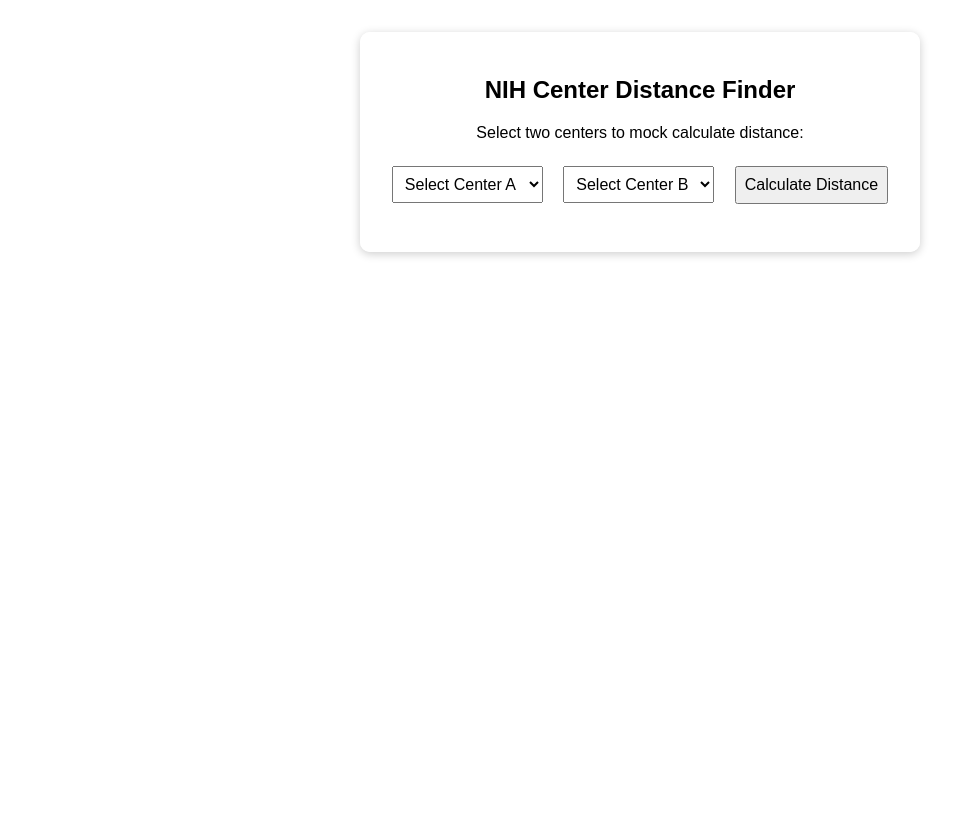
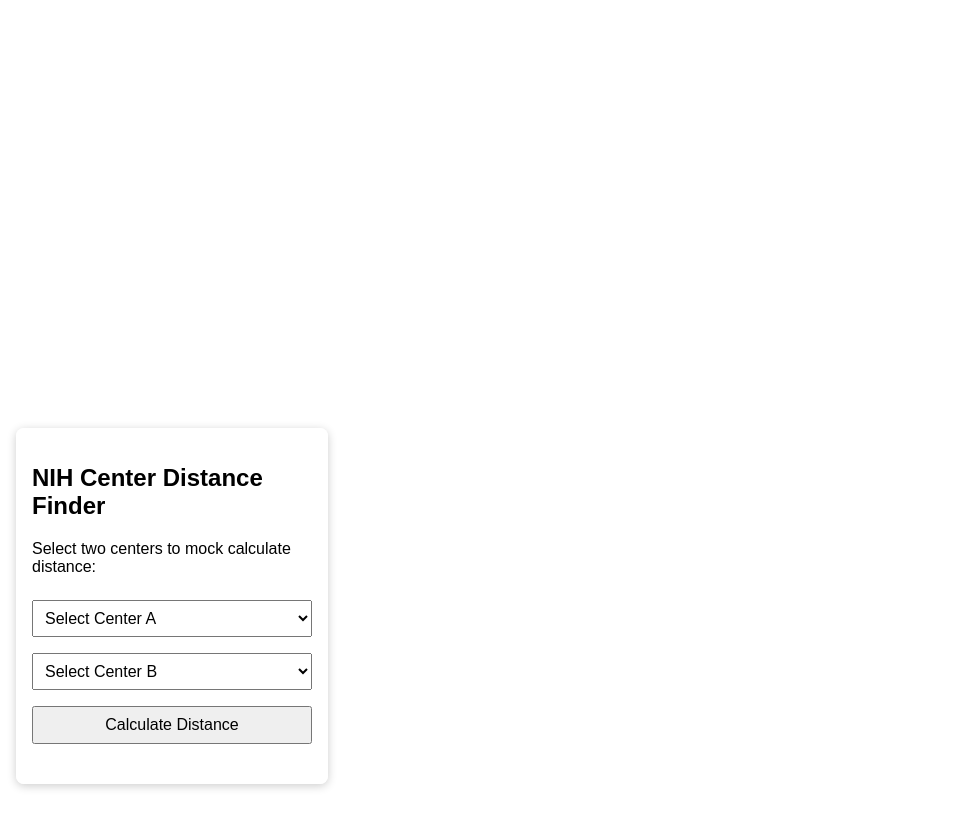
Before and after one commit to praveenkalura/newnihapp, a Django app: page / in a window 1280 px wide. Shown: the whole page, without its empty margins (0-973 px from the left). After the commit the page ends 789 px from the top, so only its background shows below. Run offline with Django 4.2, Linux system fonts and the light colour scheme; some libraries are stand-ins or nearby versions.

Commit message:
Update map.html

```diff
--- a/templates/map.html
+++ b/templates/map.html
@@ -13,110 +13,146 @@
       font-family: Arial, sans-serif;
     }
     #map {
-      position: fixed;
-      top: 0;
-      left: 0;
       width: 100%;
       height: 100%;
-      z-index: -1;
     }
     #controls {
-      position: relative;
-      margin: 2rem auto;
+      position: absolute;
+      bottom: 1rem;
+      left: 1rem;
       background: rgba(255, 255, 255, 0.95);
-      padding: 1.5rem;
-      border-radius: 10px;
-      width: fit-content;
-      text-align: center;
-      box-shadow: 0 2px 10px rgba(0,0,0,0.2);
+      padding: 1rem;
+      border-radius: 8px;
+      box-shadow: 0 2px 10px rgba(0, 0, 0, 0.2);
       z-index: 10;
+      width: 280px;
     }
     select, button {
+      width: 100%;
       padding: 0.5rem;
-      margin: 0.5rem;
+      margin: 0.5rem 0;
       font-size: 1rem;
     }
     #result {
+      font-weight: bold;
       margin-top: 1rem;
-      font-weight: bold;
     }
   </style>
 </head>
 <body>
 <div id="map"></div>
-
 <div id="controls">
   <h2>NIH Center Distance Finder</h2>
   <p>Select two centers to mock calculate distance:</p>
   <select id="centerA">
     <option value="">Select Center A</option>
-      <option>Roorkee (HQ)</option>
-      <option>Jammu</option>
-      <option>Kolkata</option>
-      <option>Belagavi</option>
-      <option>Kakinada</option>
+    <option value="Roorkee">National Institute of Hydrology Headquarters, Roorkee</option>
+<option value="Jammu">Western Himalayan Regional Centre, Jammu</option>
+<option value="Kolkata">Eastern Regional Centre, Kolkata</option>
+<option value="Belagavi">Hard Rock Regional Centre, Belagavi</option>
+<option value="Kakinada">Deltaic Regional Centre, Kakinada</option>
+<option value="Bhopal">Central India Hydrology Regional Centre, Bhopal</option>
+<option value="Guwahati">North Eastern Regional Centre, Guwahati</option>
+<option value="Patna">Centre for Flood Management Studies, Patna</option>
+<option value="Jodhpur">North Western Regional Centre, Jodhpur</option>
   </select>
-
   <select id="centerB">
     <option value="">Select Center B</option>
-      <option>Roorkee (HQ)</option>
-      <option>Jammu</option>
-      <option>Kolkata</option>
-      <option>Belagavi</option>
-      <option>Kakinada</option>
+    <option value="Roorkee">National Institute of Hydrology Headquarters, Roorkee</option>
+<option value="Jammu">Western Himalayan Regional Centre, Jammu</option>
+<option value="Kolkata">Eastern Regional Centre, Kolkata</option>
+<option value="Belagavi">Hard Rock Regional Centre, Belagavi</option>
+<option value="Kakinada">Deltaic Regional Centre, Kakinada</option>
+<option value="Bhopal">Central India Hydrology Regional Centre, Bhopal</option>
+<option value="Guwahati">North Eastern Regional Centre, Guwahati</option>
+<option value="Patna">Centre for Flood Management Studies, Patna</option>
+<option value="Jodhpur">North Western Regional Centre, Jodhpur</option>
   </select>
-
   <button onclick="calculateDistance()">Calculate Distance</button>
-
   <div id="result"></div>
 </div>
 
 <script>
   function calculateDistance() {
-      const a = document.getElementById("centerA").value;
-      const b = document.getElementById("centerB").value;
+    const aText = document.getElementById("centerA").selectedOptions[0].text;
+    const bText = document.getElementById("centerB").selectedOptions[0].text;
     const resultDiv = document.getElementById("result");
 
-      if (!a || !b) {
+    if (!aText || !bText || aText === "Select Center A" || bText === "Select Center B") {
       resultDiv.innerText = "Please select both centers.";
       return;
     }
 
-      if (a === b) {
+    if (aText === bText) {
       resultDiv.innerText = "Both selected centers are the same.";
       return;
     }
 
     const distance = (Math.random() * 1500 + 100).toFixed(2);
-      resultDiv.innerText = `Estimated road distance between "${a}" and "${b}" is ${distance} km (mock).`;
+    resultDiv.innerText = `Estimated road distance between "${aText}" and "${bText}" is ${distance} km (mock).`;
   }
 
-    const nihCenters = [
-      { name: "Roorkee (HQ)", coords: [77.8961, 29.8543] },
-      { name: "Jammu", coords: [74.8570, 32.7266] },
-      { name: "Kolkata", coords: [88.3639, 22.5726] },
-      { name: "Belagavi", coords: [74.4977, 15.8497] },
-      { name: "Kakinada", coords: [82.2475, 16.9891] }
+  const features = [
+    new ol.Feature({
+        geometry: new ol.geom.Point(ol.proj.fromLonLat([77.8961, 29.8543])),
+        name: "National Institute of Hydrology Headquarters, Roorkee"
+    }),
+new ol.Feature({
+        geometry: new ol.geom.Point(ol.proj.fromLonLat([74.857, 32.7266])),
+        name: "Western Himalayan Regional Centre, Jammu"
+    }),
+new ol.Feature({
+        geometry: new ol.geom.Point(ol.proj.fromLonLat([88.3639, 22.5726])),
+        name: "Eastern Regional Centre, Kolkata"
+    }),
+new ol.Feature({
+        geometry: new ol.geom.Point(ol.proj.fromLonLat([74.4977, 15.8497])),
+        name: "Hard Rock Regional Centre, Belagavi"
+    }),
+new ol.Feature({
+        geometry: new ol.geom.Point(ol.proj.fromLonLat([82.2475, 16.9891])),
+        name: "Deltaic Regional Centre, Kakinada"
+    }),
+new ol.Feature({
+        geometry: new ol.geom.Point(ol.proj.fromLonLat([77.4126, 23.2599])),
+        name: "Central India Hydrology Regional Centre, Bhopal"
+    }),
+new ol.Feature({
+        geometry: new ol.geom.Point(ol.proj.fromLonLat([91.7362, 26.1445])),
+        name: "North Eastern Regional Centre, Guwahati"
+    }),
+new ol.Feature({
+        geometry: new ol.geom.Point(ol.proj.fromLonLat([85.1376, 25.5941])),
+        name: "Centre for Flood Management Studies, Patna"
+    }),
+new ol.Feature({
+        geometry: new ol.geom.Point(ol.proj.fromLonLat([73.0243, 26.2389])),
+        name: "North Western Regional Centre, Jodhpur"
+    })
   ];
 
-    const features = nihCenters.map(center => {
-      return new ol.Feature({
-        geometry: new ol.geom.Point(ol.proj.fromLonLat(center.coords)),
-        name: center.name
+  const vectorSource = new ol.source.Vector({
+    features: features
   });
-    });
-
-    const vectorSource = new ol.source.Vector({ features });
 
   const vectorLayer = new ol.layer.Vector({
     source: vectorSource,
-      style: new ol.style.Style({
+    style: function(feature) {
+      return new ol.style.Style({
         image: new ol.style.Circle({
           radius: 6,
-          fill: new ol.style.Fill({ color: 'red' }),
+          fill: new ol.style.Fill({ color: 'blue' }),
           stroke: new ol.style.Stroke({ color: 'white', width: 2 })
+        }),
+        text: new ol.style.Text({
+          text: feature.get('name'),
+          font: 'bold 11px Arial',
+          fill: new ol.style.Fill({ color: 'blue' }),
+          offsetY: -20,
+          textAlign: 'center'
         })
-      })
+      });
+    }
   });
 
   const map = new ol.Map({
```
Lines whose indentation alone changed are shown as unchanged.
